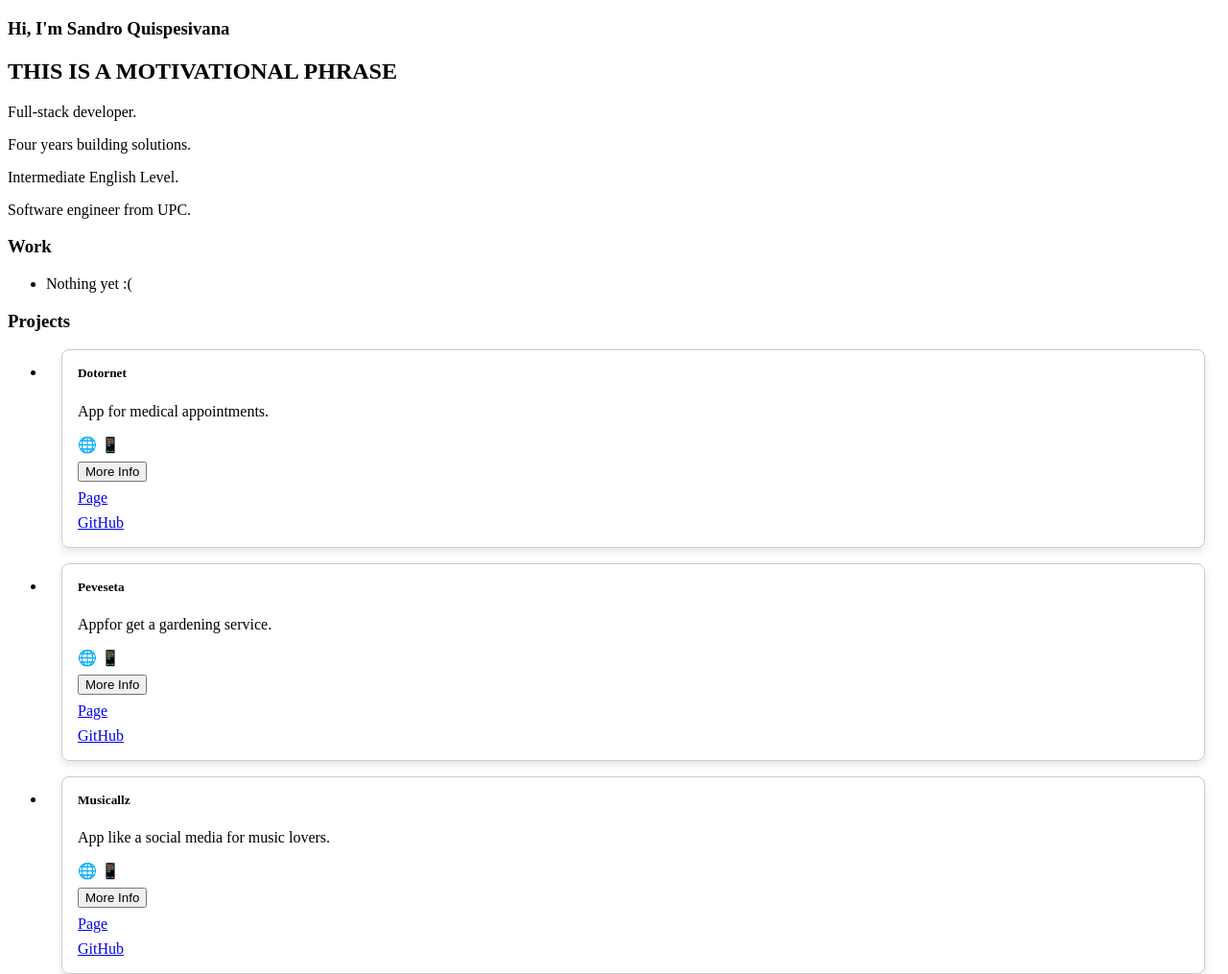
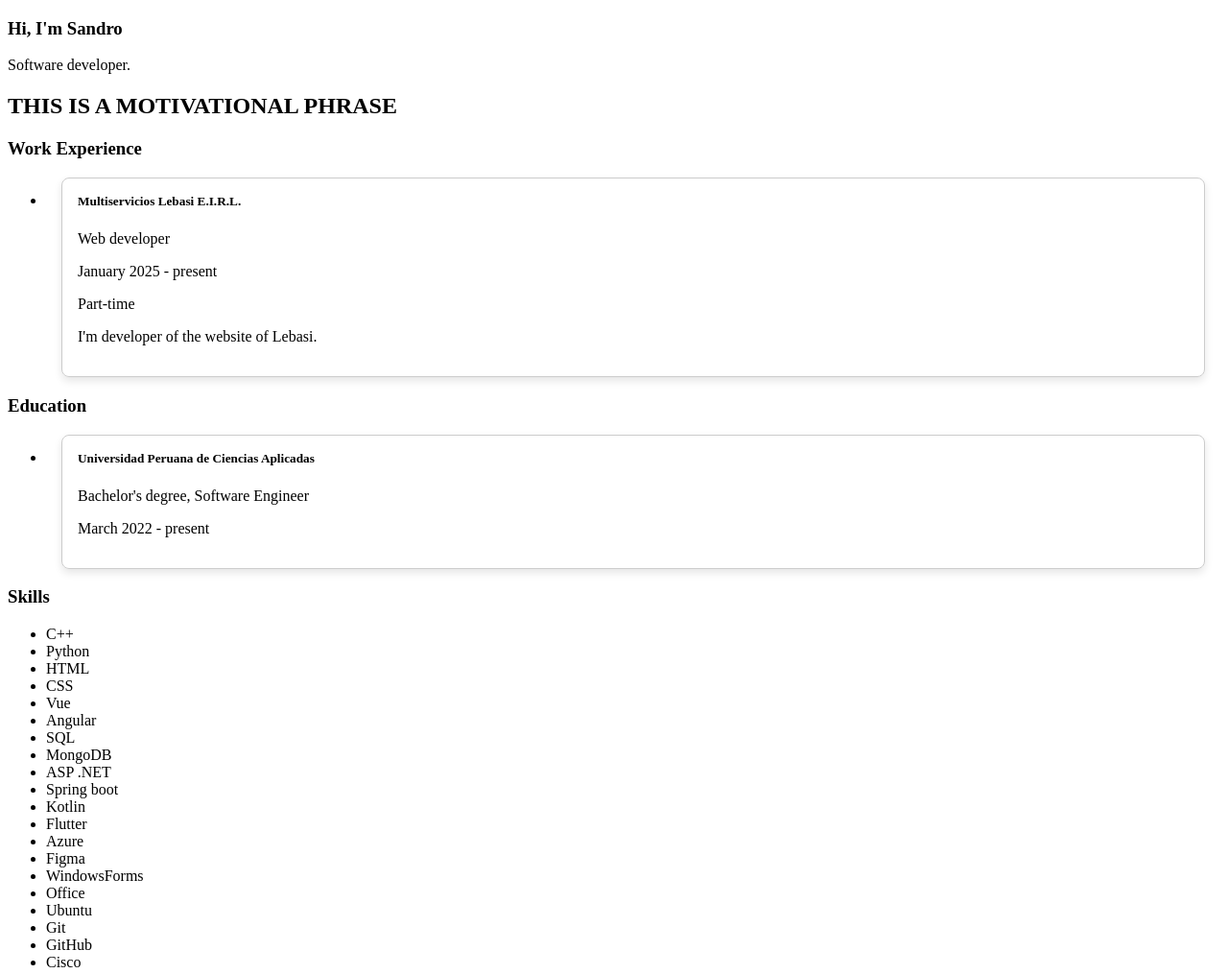
Before and after one commit to ClaudioSandro/my-porftolio, a plain HTML site: page index.html in a window 1280 px wide. Shown: the top 1015 px of the page at 96% size. Drawn offline with Linux system fonts and the light colour scheme.

Commit message:
feat: skills

```diff
--- a/index.html
+++ b/index.html
@@ -8,20 +8,62 @@
     <script src="scripts.js"></script>
 </head>
 <body>
-    <h3>Hi, I'm Sandro Quispesivana </h3>
+    <h3>Hi, I'm Sandro</h3>
+    <p>Software developer.    </p>
+
 
     <h2>THIS IS A MOTIVATIONAL PHRASE</h2>
 
-    <p>Full-stack developer.    </p>
-    <p>Four years building solutions.</p>
-    <p>Intermediate English Level.</p>
-    <p>Software engineer from UPC.</p>
 
-    <h3>Work</h3>
+    <h3>Work Experience</h3>
     <ul>
-        <li>Nothing yet :(</li>
+        <li>
+            <div class="card">
+                <h5>Multiservicios Lebasi E.I.R.L.</h5>
+                <p>Web developer</p>
+                <p>January 2025 - present</p>
+                <p>Part-time</p>
+                <p>I'm developer of the website of Lebasi.</p>
+            </div>
+        </li>
     </ul>
 
+
+    <h3>Education</h3>
+    <ul>
+        <li>
+            <div class="card">
+                <h5>Universidad Peruana de Ciencias Aplicadas</h5>
+                <p>Bachelor's degree, Software Engineer</p>
+                <p>March 2022 - present</p>
+
+            </div>
+        </li>
+    </ul>
+
+    <h3>Skills</h3>
+    <ul>
+        <li>C++</li>
+        <li>Python</li>
+        <li>HTML</li>
+        <li>CSS</li>
+        <li>Vue</li>
+        <li>Angular</li>
+        <li>SQL</li>
+        <li>MongoDB</li>
+        <li>ASP .NET</li>
+        <li>Spring boot</li>
+        <li>Kotlin</li>
+        <li>Flutter</li>
+        <li>Azure</li>
+        <li>Figma</li>
+        <li>WindowsForms</li>
+        <li>Office</li>
+        <li>Ubuntu</li>
+        <li>Git</li>
+        <li>GitHub</li>
+        <li>Cisco</li>
+    </ul>
     <h3>Projects</h3>
 
     <ul>
@@ -127,12 +169,12 @@
         </div>
     </div>
 
-    <h3>Hackatons</h3>
+    <h3>Hackathons</h3>
+
 
     <h3>Contact</h3>
-    <p>linkedin</p>
-    <p>github</p>
-    <p>email</p>
+    <p>Want to chat? Just shoot me a dm with a direct question on LinkedIn and I'll respond whenever I can.</p>
+
 
 </body>
 </html>
```
